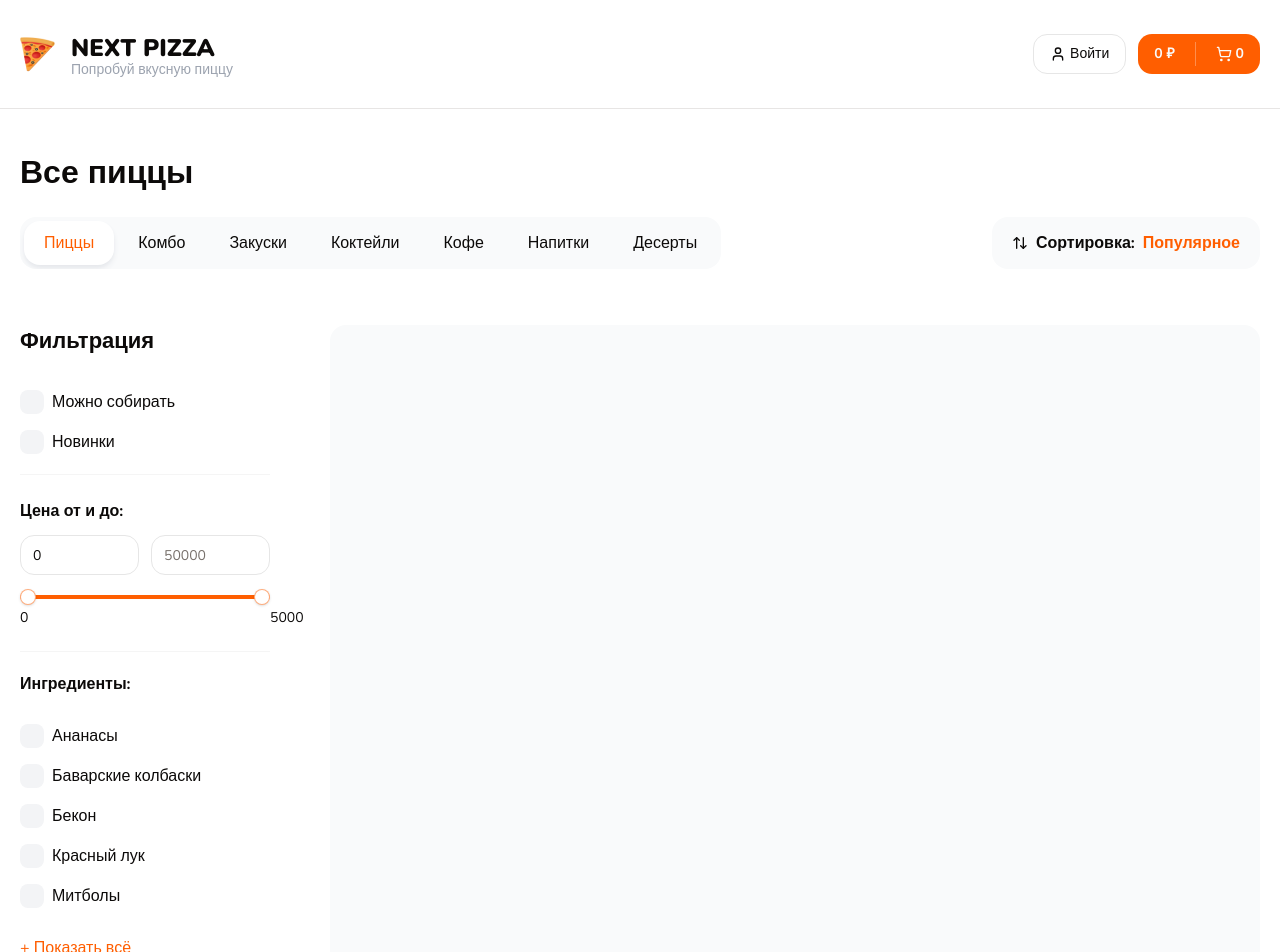
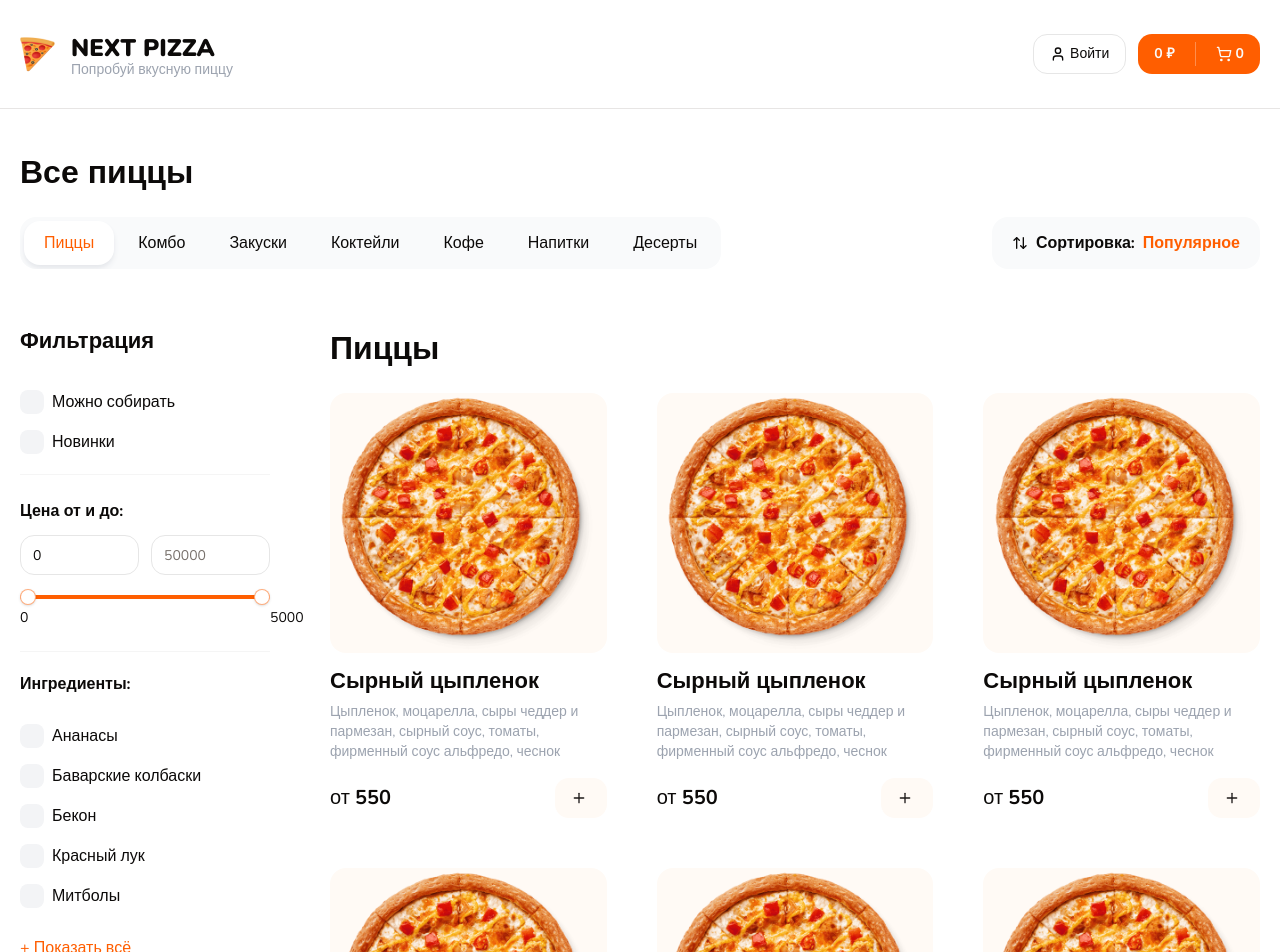
Before and after one commit to krlmari/next-pizza, a Next.js app: page /next-pizza/ in a window 1280 px wide. Shown: the top 952 px of the page. Built offline with nearby package versions, Linux system fonts and the light colour scheme.

Commit message:
feat: add product components

```diff
--- a/src/app/page.tsx
+++ b/src/app/page.tsx
@@ -1,4 +1,90 @@
-import { Container, TopBar, Title, Filters } from "@/components/blocks";
+import {
+  Container,
+  TopBar,
+  Title,
+  Filters,
+  ProductList,
+} from "@/components/blocks";
+
+const products = [
+  {
+    title: "Пиццы",
+    items: [
+      {
+        id: 1,
+        title: "Сырный цыпленок",
+        description:
+          "Цыпленок, моцарелла, сыры чеддер и пармезан, сырный соус, томаты, фирменный соус альфредо, чеснок",
+        image: "/pizza.png",
+        price: 550,
+      },
+      {
+        id: 1,
+        title: "Сырный цыпленок",
+        description:
+          "Цыпленок, моцарелла, сыры чеддер и пармезан, сырный соус, томаты, фирменный соус альфредо, чеснок",
+        image: "/pizza.png",
+        price: 550,
+      },
+      {
+        id: 1,
+        title: "Сырный цыпленок",
+        description:
+          "Цыпленок, моцарелла, сыры чеддер и пармезан, сырный соус, томаты, фирменный соус альфредо, чеснок",
+        image: "/pizza.png",
+        price: 550,
+      },
+      {
+        id: 1,
+        title: "Сырный цыпленок",
+        description:
+          "Цыпленок, моцарелла, сыры чеддер и пармезан, сырный соус, томаты, фирменный соус альфредо, чеснок",
+        image: "/pizza.png",
+        price: 550,
+      },
+      {
+        id: 1,
+        title: "Сырный цыпленок",
+        description:
+          "Цыпленок, моцарелла, сыры чеддер и пармезан, сырный соус, томаты, фирменный соус альфредо, чеснок",
+        image: "/pizza.png",
+        price: 550,
+      },
+      {
+        id: 1,
+        title: "Сырный цыпленок",
+        description:
+          "Цыпленок, моцарелла, сыры чеддер и пармезан, сырный соус, томаты, фирменный соус альфредо, чеснок",
+        image: "/pizza.png",
+        price: 550,
+      },
+    ],
+  },
+  {
+    title: "Комбо",
+    items: [],
+  },
+  {
+    title: "Закуски",
+    items: [],
+  },
+  {
+    title: "Коктейли",
+    items: [],
+  },
+  {
+    title: "Кофе",
+    items: [],
+  },
+  {
+    title: "Напитки",
+    items: [],
+  },
+  {
+    title: "Десерты",
+    items: [],
+  },
+];
 
 export default function Home() {
   return (
@@ -15,8 +101,17 @@ export default function Home() {
             <Filters />
           </div>
 
-          <div className="flex-1 rounded-2xl bg-gray-50">
-            <div className="flex flex-col gap-16"></div>
+          <div className="flex-1">
+            <div className="flex flex-col gap-16">
+              {products.map((list, index) => (
+                <ProductList
+                  key={index}
+                  title={list.title}
+                  items={list.items}
+                  categoryName={""}
+                />
+              ))}
+            </div>
           </div>
         </div>
       </Container>
--- a/src/components/blocks/index.tsx
+++ b/src/components/blocks/index.tsx
@@ -7,3 +7,5 @@ export { TopBar } from "./top-bar";
 export { Filters } from "./filters";
 export { FilterCheckbox } from "./filter-checkbox";
 export { CheckboxFilters } from "./checkbox-filters";
+export { ProductCard } from "./product-card";
+export { ProductList } from "./product-list";
--- /dev/null
+++ b/src/components/blocks/product-card.tsx
@@ -0,0 +1,55 @@
+import { cn } from "@/lib/utils";
+import Link from "next/link";
+import Image from "next/image";
+import React from "react";
+import { Title } from "./title";
+import { Button } from "../ui";
+import { Plus } from "lucide-react";
+
+interface ProductCardProps {
+  id: number;
+  title: string;
+  description: string;
+  price: number;
+  image: string;
+  className?: string;
+}
+
+export const ProductCard: React.FC<ProductCardProps> = ({
+  id,
+  title,
+  description,
+  price,
+  image,
+  className,
+}) => {
+  return (
+    <div className={cn("", className)}>
+      <Link href="">
+        <div className="relative flex h-[260px] justify-center rounded-lg bg-secondary p-6">
+          <Image
+            className="h-[215px] w-[215px]"
+            fill
+            src={image}
+            alt=""
+            objectFit="contain"
+          />
+        </div>
+
+        <Title text={title} size="sm" className="mb-1 mt-3 font-bold" />
+
+        <p className="text-sm text-gray-400">{description}</p>
+
+        <div className="mt-4 flex flex-wrap items-center justify-between">
+          <span className="text-[20px]">
+            от <b>{price}</b>
+          </span>
+
+          <Button variant="secondary" className="text-base font-bold">
+            <Plus size={20} className="mr-1" />
+          </Button>
+        </div>
+      </Link>
+    </div>
+  );
+};
--- /dev/null
+++ b/src/components/blocks/product-list.tsx
@@ -0,0 +1,37 @@
+import { cn } from "@/lib/utils";
+import React from "react";
+import { Title } from "./title";
+import { ProductCard } from "./product-card";
+
+interface ProductListProps {
+  title: string;
+  items: any[];
+  categoryName: number | string;
+  className?: string;
+  listClassName?: string;
+}
+
+export const ProductList: React.FC<ProductListProps> = ({
+  className,
+  title,
+  items,
+  categoryName,
+  listClassName,
+}) => {
+  return (
+    <div className={cn("", className)}>
+      <Title text={title} size="lg" className="mb-5 font-extrabold" />
+
+      <div
+        className={cn(
+          "grid grid-cols-1 gap-[50px] md:grid-cols-2 lg:grid-cols-3",
+          listClassName
+        )}
+      >
+        {items.map((item) => (
+          <ProductCard key={`${categoryName}-${item.id}`} {...item} />
+        ))}
+      </div>
+    </div>
+  );
+};
```
Also changed, not shown: public/pizza.png (added).
